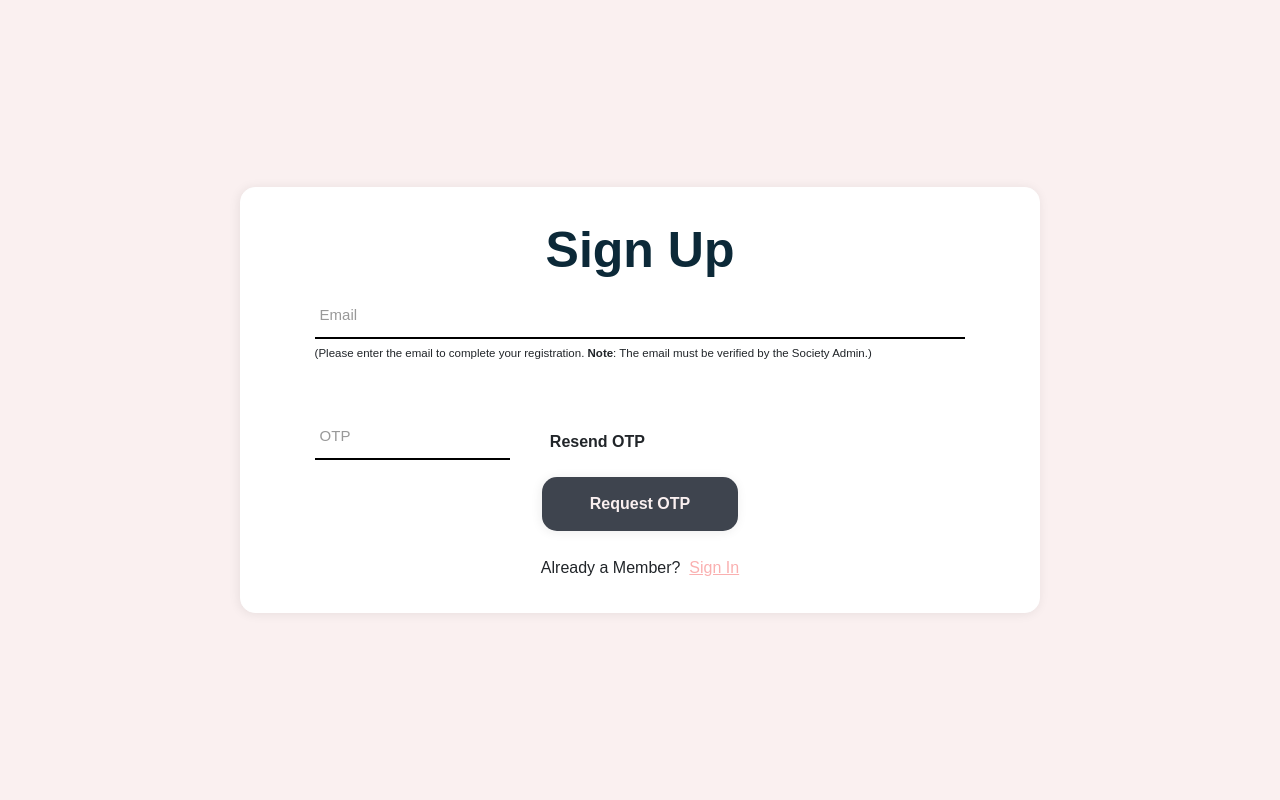
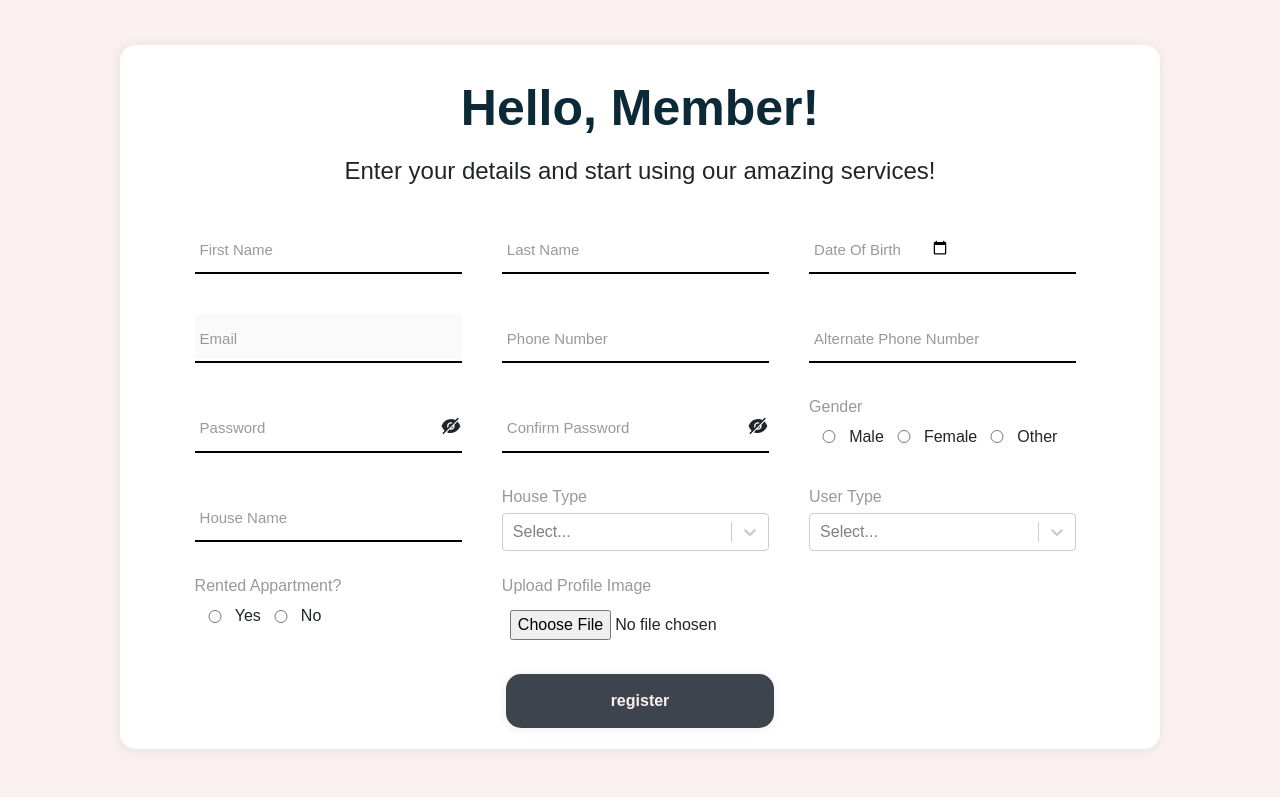
Before and after one commit to kavyeshvohra/urbancave, a React (Create React App) app: page /register in a window 1280 px wide. Built offline with nearby package versions, Linux system fonts and the light colour scheme.

Commit message:
changes made in register.js on validation. completed

```diff
--- a/src/pages/components/useraccount.jsx
+++ b/src/pages/components/useraccount.jsx
@@ -67,7 +67,7 @@ const UserAccount=(props)=>{
                     <input type="text" className="accountText"/>
                 </div>
             </div> */}
-            <div>
+            <div className="accountFormContainer">
                 <HomeStyle.ContactFormGroup>
                     <HomeStyle.InputField type="email" onChange={inputChange} readOnly />
                     <HomeStyle.FocusText data-placeholder="Email"/>
--- a/src/pages/register.js
+++ b/src/pages/register.js
@@ -1,6 +1,8 @@
 import React, { useState } from 'react'
 import Select from 'react-select';
-import { Link } from 'react-router-dom'
+import { Link } from 'react-router-dom';
+
+import { useNavigate } from "react-router-dom";
 
 import { VscError, VscCheck } from "react-icons/vsc";
 import { AiFillEye, AiFillEyeInvisible } from 'react-icons/ai';
@@ -8,13 +10,14 @@ import { AiFillEye, AiFillEyeInvisible } from 'react-icons/ai';
 import * as RStyle from '../styles/register-styles';
 
 const Register = () => {
+    let navigate = useNavigate();
     // const url = ""
     // const[data,setData] = useState({
     //     fname: "",
     //     lname: "",
     //     dob: ""
     // })
-    const [step, changeStep] = useState("step1");
+    const [step, changeStep] = useState("step2");
     const societyRegisterStep = () => {
         changeStep("step2");
     }
@@ -66,13 +69,17 @@ const Register = () => {
         alignText:"center",
     }
 
+    //states for select components
+    const [houseType,setHouseType] = useState({});
+    const [userType,setUserType] = useState({});
+
     //validation function
     const validateEmailOpt=()=>{
         const emailReg = /^\w+@[a-zA-Z_]+?\.[a-zA-Z]{2,3}$/;
         const email = document.getElementById("email").value;
         const otp = document.getElementById("otp").value;
 
-        document.getElementById("errorDiv").innerHTML="";
+        document.getElementById("1").innerHTML="";
         let count = 0;
 
         if( !email.match(emailReg) ){
@@ -90,6 +97,142 @@ const Register = () => {
         }
 
     }
+
+    //validation for 2nd step:
+
+
+    const validateRegistration=()=>{
+        let error="";
+        let count=0;
+        const fname=document.getElementById("fname").value;
+        const lname=document.getElementById("lname").value;
+        const dob=document.getElementById("dob").value;
+        const email=document.getElementById("emailNext").value;
+        const phone=document.getElementById("phone1").value;
+        const phoneA=document.getElementById("phone2").value;
+        const pass=document.getElementById("password").value;
+        const confPass=document.getElementById("confpassword").value;
+        const houseName=document.getElementById("houseName").value;
+
+        //const houseType=document.getElementById("houseType");
+        //const userType=document.getElementById("userType");
+        const file=document.getElementById("profileImage").files[0];
+
+        //regular expression for password
+        const passwordReg = /^(?=.*\d)(?=.*[!@#$%^&*])(?=.*[a-z])(?=.*[A-Z]).{8,}$/;
+
+        //first name validation
+
+        const isNumber = /\d/;
+        if ( isNumber.test(fname) || fname.length < 3){
+            error+="<div>Please enter valid first name!</div>";
+            count+=1;
+        }
+
+        //last name validation
+        if ( isNumber.test(lname) || lname.length < 3 ){
+            error+="<div>Please enter valid last name!</div>";
+            count+=1;
+        }
+
+        //date of birth validation
+        if( dob < new Date().toLocaleDateString() ){
+            console.log("error");
+            error+="<div>Please enter valid Date of birth!</div>";
+            count+=1;
+        }
+
+        //gender
+        if ( document.getElementById("genMale").checked ){
+            const gender="male";
+        }
+        else if( document.getElementById("genFemale").checked ){
+            const gender="female";
+        }
+        else if( document.getElementById("genOther").checked ){
+            const gender="others";
+        }
+        else{
+            console.log("please select a gender!");
+            error+="<div>Please select your gender!</div>";
+            count+=1;
+        }
+
+        if( !userType.value ){
+            console.log("please select your user type.");
+            error+="<div>Please select your user type!</div>";
+            count+=1;
+        }
+        if( !houseType.value ){
+            console.log("please select your house type.");
+            error+="<div>Please select your house type !</div>";
+            count+=1;
+        }
+
+        //houseName
+        if ( isNumber.test(houseName) || houseName.length <2){
+            error+="<div>Please enter valid House name!</div>";
+            count+=1;
+        }
+
+
+        //phone number validation
+
+        if ( !isNumber.test(phone) && phone.length != 10 ){
+            error+="<div>Please enter valid phone number!</div>";
+            count+=1;
+        }
+
+        if ( !isNumber.test(phoneA) && phoneA.length != 10 ){
+            error+="<div>Please enter valid alternate phone number!</div>";
+            count+=1;
+        }
+
+        //password validation
+        if(!passwordReg.test(pass)){
+            console.log("password not valid!");
+            error+="<div>Please enter valid password!</div>";
+            count+=1;
+        }
+        if(pass != confPass){
+            error+="<div>your passwords do not match!</div>";
+            count+=1;
+        }
+
+        //rent validation
+        if( document.getElementById("rented").checked ){
+            const rent=true;
+        }
+        else if( document.getElementById("notRented").checked ){
+            const rent=false;
+        }
+        else{
+            error+="<div>Rent not selected!</div>";
+            count+=1;
+        }
+
+        //file validation
+        const fileExt=/(\.jpg|\.jpeg|\.bmp|\.gif|\.png)$/i;
+
+        if ( !file ){
+            error+="<div>Please upload a file!</div>";
+            count+=1;
+        }
+        else{
+            if( fileExt.exec(file.name) ){
+                error+="<div>PLease upload file with valid extenstion!</div>";
+                count+=1;
+            }
+        }
+
+        document.getElementById("errorDiv1").innerHTML=error;
+
+        if( count ==0 ){
+           navigate("/login");
+        }
+
+    }
+
 
     if (step === "step1") {
         return (
@@ -154,7 +297,7 @@ const Register = () => {
                                     <RStyle.FocusHtml data-placeholder="Date Of Birth" />
                                 </RStyle.FormGroup>
                                 <RStyle.FormGroup>
-                                    <RStyle.Detailsform type="email" name="email" disabled onChange={inputChange} required value={email}/>
+                                    <RStyle.Detailsform type="email" id="emailNext" name="email" disabled onChange={inputChange} required value={email}/>
                                     <RStyle.FocusHtml data-placeholder="Email" />
                                 </RStyle.FormGroup>
                                 <RStyle.FormGroup>
@@ -166,21 +309,21 @@ const Register = () => {
                                     <RStyle.FocusHtml data-placeholder="Alternate Phone Number" />
                                 </RStyle.FormGroup>
                                 <RStyle.FormGroup>
-                                    <RStyle.Detailsform type={passInputType} id="password" name="password" minLength="8" required />
+                                    <RStyle.Detailsform type={passInputType} id="password" name="password" minLength="8" required  onChange={inputChange} />
                                     <RStyle.FocusHtml data-placeholder="Password" />
                                     {passInputType == 'password' ? (<AiFillEyeInvisible id="pwd-off-eye" style={iconStyle} className="icons-eye-off" onClick={() => passInput('text')} />) : (<AiFillEye id="" style={iconStyle} onClick={() => passInput('password')} />)}
                                 </RStyle.FormGroup>
                                 <RStyle.FormGroup>
-                                    <RStyle.Detailsform id="confpassword" type={confirmpassInputType} name="conf-password" minLength="8" required onChange={confirmPassChange} />
+                                    <RStyle.Detailsform id="confpassword" type={confirmpassInputType} name="conf-password" minLength="8" required onChange={inputChange} />
                                     <RStyle.FocusHtml data-placeholder='Confirm Password' />
                                     {confirmpassInputType == 'password' ? (<AiFillEyeInvisible id="pwd-off-eye" className="icons-eye-off" style={iconStyle} onClick={() => changeconfInputType('text')} />) : (<AiFillEye id="" style={iconStyle} onClick={() => changeconfInputType('password')} />)}
                                 </RStyle.FormGroup>
                                 <RStyle.CheckGroup>
-                                    <RStyle.Checkbox type="radio" id="ansMale" name="genderState" value="Male" required />
+                                    <RStyle.Checkbox type="radio" id="genMale" name="genderState" value="Male" required />
                                     <RStyle.RadioLabel htmlFor="ansMale">Male</RStyle.RadioLabel>
-                                    <RStyle.Checkbox type="radio" id="ansFemale" name="genderState" value="female" />
+                                    <RStyle.Checkbox type="radio" id="genFemale" name="genderState" value="female" />
                                     <RStyle.RadioLabel htmlFor="ansFemale">Female</RStyle.RadioLabel>
-                                    <RStyle.Checkbox type="radio" id="ansOther" name="genderState" value="other" />
+                                    <RStyle.Checkbox type="radio" id="genOther" name="genderState" value="other" />
                                     <RStyle.RadioLabel htmlFor="ansOther">Other</RStyle.RadioLabel>
                                     <RStyle.TextSpan>Gender</RStyle.TextSpan>
                                 </RStyle.CheckGroup>
@@ -196,36 +339,41 @@ const Register = () => {
                                 </RStyle.ErrorMessageCont>
                                 <RStyle.ErrorMessageCont>
                                 <RStyle.ErrorMessage1 id="messageCheck">
-                                    <p id="passCheck" className="invalid"><VscError className='errorIcon' style={errorIcon} /><VscCheck className='validIcon' style={validIcon} /> Password's Match</p>
+                                    <p id="passCheck" className="invalid">
+                                        <VscError className='errorIcon' style={errorIcon} />
+                                        <VscCheck className='validIcon' style={validIcon} /> Password's Match
+                                    </p>
                                 </RStyle.ErrorMessage1>
                                 </RStyle.ErrorMessageCont>
                                 <RStyle.FormGroup>
-                                    <RStyle.Detailsform type="text" name="housename" onChange={inputChange} />
+                                    <RStyle.Detailsform type="text" name="housename" id="houseName"onChange={inputChange} />
                                     <RStyle.FocusHtml data-placeholder="House Name" />
                                 </RStyle.FormGroup>
                                 <RStyle.SelectGroup>
-                                    <Select options={houseoptions} />
+                                    <Select options={houseoptions} onChange={setHouseType} />
                                     <RStyle.TextSpan>House Type</RStyle.TextSpan>
                                 </RStyle.SelectGroup>
 
                                 <RStyle.SelectGroup>
-                                    <Select options={options} />
+                                    <Select options={options} onChange={setUserType} />
                                     <RStyle.TextSpan>User Type</RStyle.TextSpan>
                                 </RStyle.SelectGroup>
                                 <RStyle.CheckGroup>
-                                    <RStyle.Checkbox type="radio" id="ansYes" name="rentState" value="yes" />
+                                    <RStyle.Checkbox type="radio" id="rented" name="rentState" value="yes" />
                                     <RStyle.RadioLabel htmlFor="ansYes">Yes</RStyle.RadioLabel>
-                                    <RStyle.Checkbox type="radio" id="ansNo" name="rentState" value="no" />
+                                    <RStyle.Checkbox type="radio" id="notRented" name="rentState" value="no" />
                                     <RStyle.RadioLabel htmlFor="ansYes">No</RStyle.RadioLabel>
                                     <RStyle.TextSpan>Rented Appartment?</RStyle.TextSpan>
                                 </RStyle.CheckGroup>
                                 <RStyle.SelectGroup>
-                                    <RStyle.Detailsform type="file" name="file" />
+                                    <RStyle.Detailsform type="file" id="profileImage" name="file" accept="image/*" />
                                     <RStyle.TextSpan>Upload Profile Image</RStyle.TextSpan>
                                 </RStyle.SelectGroup>
+                                <div style={errStyle} id="errorDiv1">
+                                </div>
                             </RStyle.InputWrapper>
                             <RStyle.ButtonWrapper>
-                                <RStyle.ButtonSubmit name="submit" >Register</RStyle.ButtonSubmit>
+                                <RStyle.ButtonSubmit name="submit" type="submit" value="register"onClick={()=>validateRegistration()}/>
                             </RStyle.ButtonWrapper>
                     </RStyle.RegisterForm>
                 </RStyle.RegisterCont>
@@ -248,26 +396,6 @@ const Register = () => {
     //     }
     // }
 
-
-    //validation for 2nd step:
-
-
-    const validateRegistration=()=>{
-        const fname=document.getElementById("fname").value;
-        const lname=document.getElementById("lname").value;
-        const dob=document.getElementById("dob").value;
-        const email=email;
-        const phone=document.getElementById("phone1").value;
-        const phoneA=document.getElementById("phone2").value;
-        const pass=document.getElementById("password").value;
-        const confPass=document.getElementById("confpassword").value;
-        const gender="";
-        const houseName="";
-        const houseType="";
-        const userType="";
-        const rent="";
-        const file="";
-    }
 
     function inputChange(e) {
         if (e.target.value !== "") {
--- a/src/styles/register-styles.js
+++ b/src/styles/register-styles.js
@@ -41,6 +41,7 @@ export const RegisterForm = styled.div`
   display: flex;
   flex-direction: column;
   box-shadow: -1px 1px 11px #00000014;
+  overflow-y: scroll;
 `;
 
 export const Span = styled.span`
@@ -81,7 +82,7 @@ export const ButtonWrapper1 = styled.div`
   margin-bottom: -15px;
   text-align: center;
 `;
-export const ButtonSubmit = styled.button`
+export const ButtonSubmit = styled.input`
   width: 30%;
   margin: 0 auto;
   margin-top: 15px;
@@ -118,7 +119,7 @@ export const FormGroup = styled.div`
   display: flex;
   align-items: center;
 `;
-export const InputWrapper = styled.div`
+export const InputWrapper = styled.form`
     display: flex;
     flex-direction: row;
     width: 100%;
--- a/src/styles/useraccount.css
+++ b/src/styles/useraccount.css
@@ -36,9 +36,11 @@
 .accountInfoContainer{
     display:flex;
     flex-direction: column;
+    width:98%;
     row-gap: 2em;
     padding:2em;
     margin-left:1em;
+    align-items: center;
 }
 
 .accountText{
```
